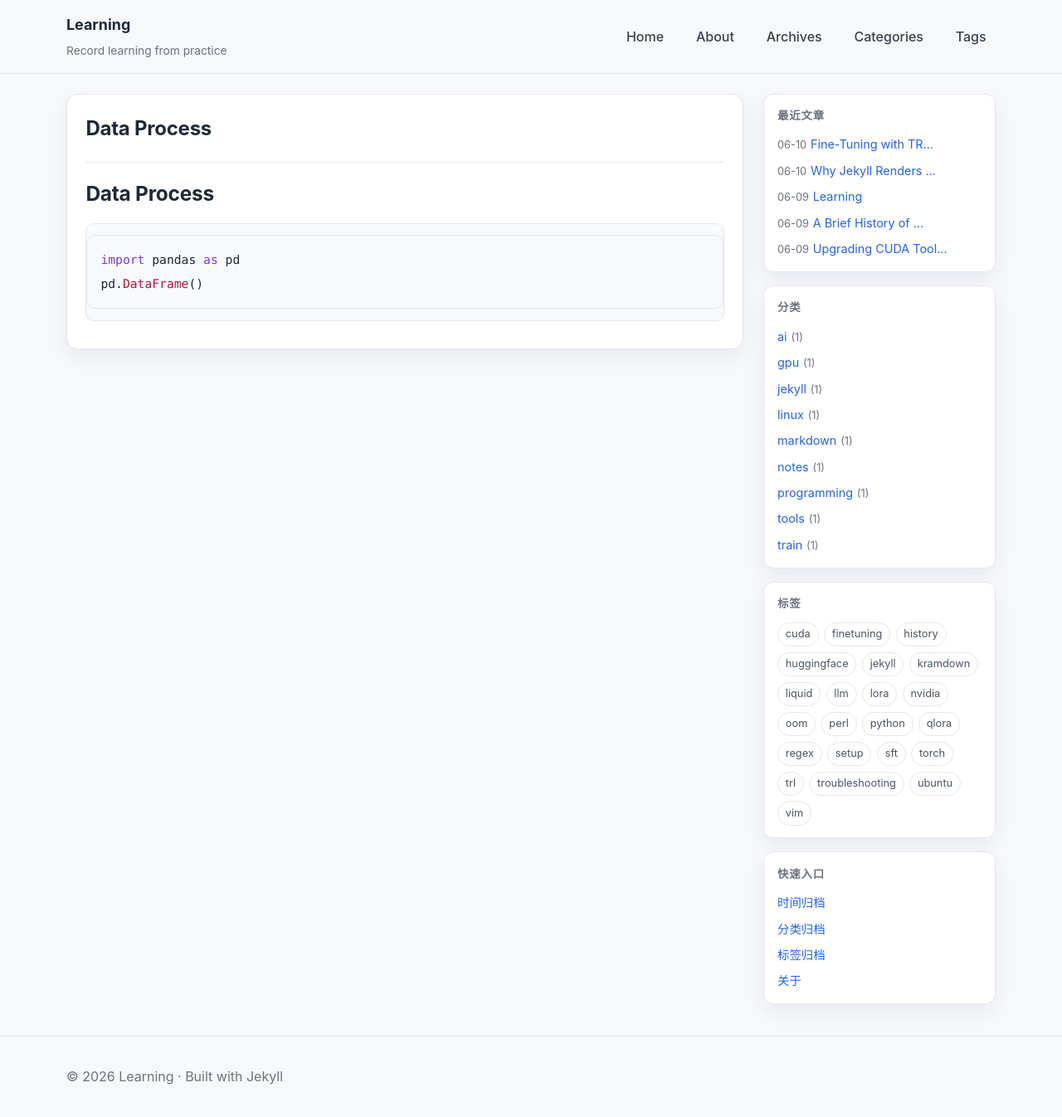
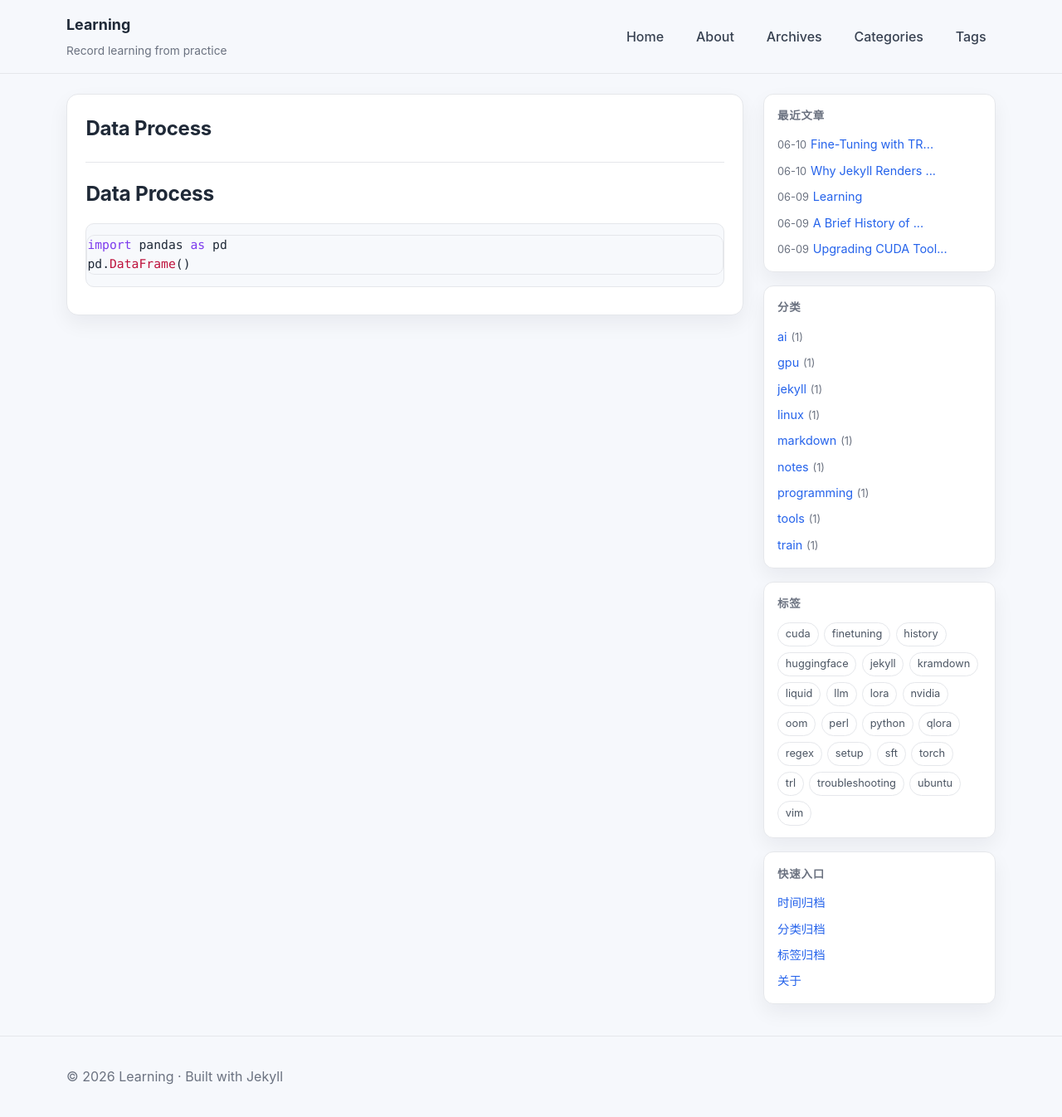
Before and after one commit to guominjia/learn, a Jekyll site: the page built from ai/data-process.md, in a window 1280 px wide and 1352 px high. Shown: the top 1346 px of the window at 83% size. Built offline with Jekyll 4.4.1, drawn with Linux system fonts in a browser that asks for light colours; our own code applies the rules of GitHub Pages for plain Markdown files.

Commit message:
style: Enhance code block styling with improved font and layout

```diff
--- a/_config.yml
+++ b/_config.yml
@@ -6,9 +6,10 @@ permalink: /:categories/:title/
 
 markdown: kramdown
 highlighter: rouge
+
 kramdown:
   input: GFM
-  syntax_highlighter: rouge
+  hard_wrap: false
 
 defaults:
   - scope:
--- a/assets/css/style.scss
+++ b/assets/css/style.scss
@@ -226,6 +226,13 @@ a:hover {
   background: var(--surface-soft);
 }
 
+.content-wrap pre code {
+  font-family: ui-monospace, SFMono-Regular, Menlo, Consolas, "Liberation Mono", monospace;
+  font-size: 0.92rem;
+  line-height: 1.55;
+  display: block;
+}
+
 .content-wrap .highlighter-rouge,
 .content-wrap div.highlight {
   margin: 0.85rem 0;
@@ -252,6 +259,20 @@ a:hover {
 
 .content-wrap .highlight {
   color: #1f2937;
+}
+
+.content-wrap .highlight pre {
+  background: transparent;
+  padding: 0;
+  border: 0;
+  margin: 0;
+}
+
+.content-wrap .highlight code {
+  display: block;
+  background: transparent;
+  padding: 0;
+  border: 0;
 }
 
 .content-wrap .highlight .c,
```
